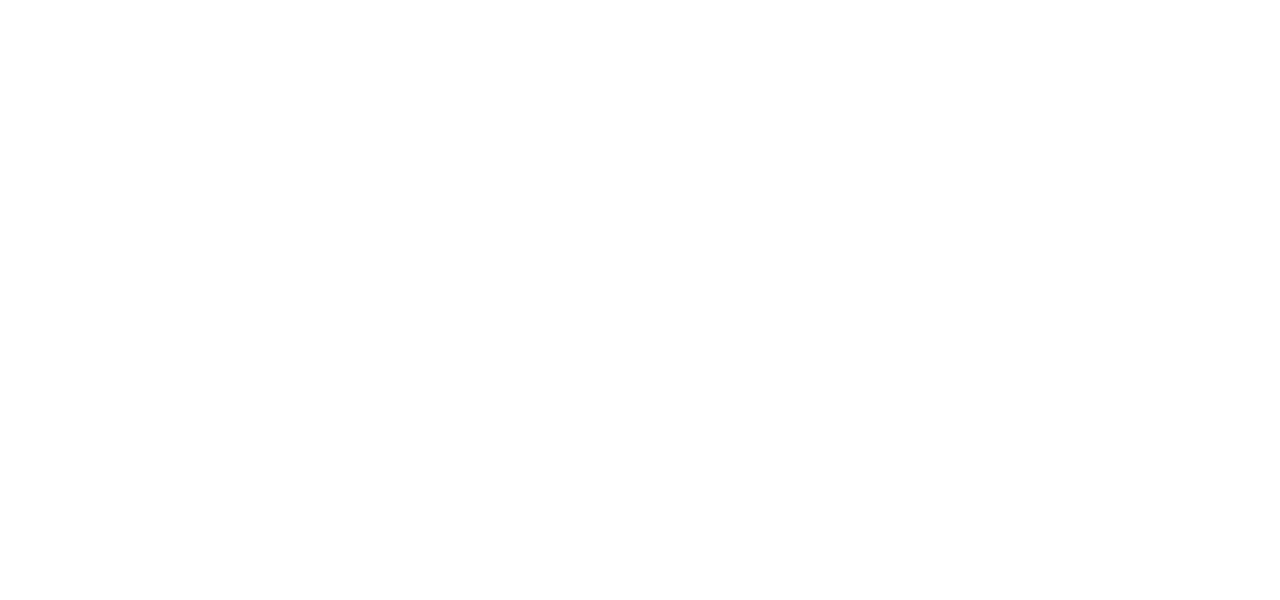
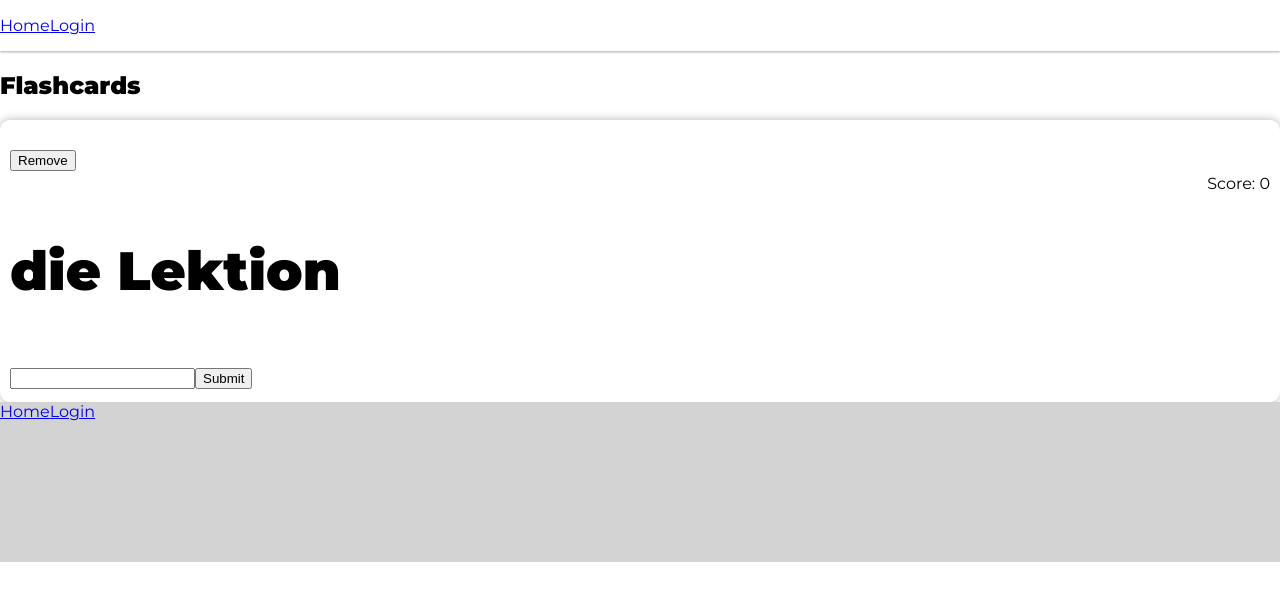
Before and after one commit to m5x5/schoolab, a Vue app in the folder frontend/: page /flashcard in a window 1280 px wide. Shown: the top 600 px of the page. Built offline with nearby package versions, Linux system fonts and the light colour scheme.

Commit message:
Add flashcard trainer

```diff
--- /dev/null
+++ b/frontend/src/components/Flashcards.vue
@@ -0,0 +1,96 @@
+<template>
+<div class="">
+  <h2>Flashcards</h2>
+  <div id="card">
+    <button @click="remove">Remove</button>
+    <p>Score: {{score}}</p>
+    <h2 id="card-title">{{title}}</h2>
+    <p id="card-text">{{input}}</p>
+    <input type="text" v-model="input">
+    <button @click="check">Submit</button>
+  </div>
+</div>
+</template>
+
+<script type="text/javascript">
+let model = {
+  spanishVocab: {
+    spanish: ['die Lektion', "un", "l\'entrée", 'le texte', 'l\'atelier', 'sur place'],
+    german: ['die Lektion', 'eins', 'der Eingang', 'der Text', 'die Werkstatt', 'vor Ort'],
+  },
+}
+// Simulated Mongodb flashcard object
+let flashcards = {
+  'animals': [
+    ['tiger', 'Tiger'],
+    ['lion', 'Löwe']
+  ],
+  'devices': [
+    ['tablet', 'Tablet'],
+    ['mobile', 'Handy']
+  ]
+}
+
+export default {
+  name: 'Flashcards',
+  data() {
+    return {
+      groups: Object.keys(flashcards),
+      input: '',
+      title: model.spanishVocab.german[0],
+      coins: 0,
+      score: 0,
+      count: 0
+    }
+  },
+  methods: {
+    check() {
+      console.log(this.input)
+      if (this.input == model.spanishVocab.spanish[this.count]) {
+        alert('true');
+        this.input = '';
+        this.count++;
+        this.coins++;
+      } else {
+        this.input = '';
+        alert('false');
+        alert('the correct answer was: ' + model.spanishVocab.spanish[this.count]);
+        this.coins--;
+      }
+      if (model.count > model.spanishVocab.german.length - 1) {
+        model.count = 0;
+      }
+    },
+    remove () {
+      model.spanishVocab.spanish.splice(this.count, 1);
+      model.spanishVocab.german.splice(this.count, 1);
+      this.count++;
+      this.render();
+    },
+    init () {
+      this.render();
+    },
+
+    render() {
+      this.score = this.coins;
+      this.title = model.spanishVocab.german[model.count];
+    }
+  }
+}
+
+</script>
+
+<style media="screen">
+#card {
+  box-shadow: 0 0 10px rgba(0, 0, 0, 0.3);
+  padding: 10px;
+  border-radius: 10px;
+  font-size: 36px;
+}
+
+p {
+  margin: 0;
+  text-align: right;
+  font-size: 2vmin;
+}
+</style>
--- /dev/null
+++ b/frontend/src/components/NotFound.vue
@@ -0,0 +1,3 @@
+<template>
+  <h1>404 - Page not found</h1>
+</template>
--- a/frontend/src/routes.js
+++ b/frontend/src/routes.js
@@ -6,7 +6,8 @@
 import LoginPage from './components/Login.vue';
 import HelpPage from './components/Home.vue';
 import BlogPage from './components/Home.vue';
-import ParentsPage from './components/Home.vue';
+import FlashcardPage from './components/Flashcards.vue';
+import NotFoundPage from './components/NotFound.vue';
 
 export const routes = [{
 		path: '/',
@@ -36,4 +37,20 @@
 			appLanding: BlogPage,
 			appFooter: Footer
 		}
-}];
+	}, {
+		path: '/flashcard',
+		components: {
+			appHeader: Header,
+			appLanding: FlashcardPage,
+			appFooter: Footer
+		}
+	},
+	{
+		path: '/not-found',
+		component: NotFoundPage
+	},
+	{
+		path: '*',
+		redirect: '/not-found'
+	},
+];
```
Also changed, not shown: 1 other file (tests, documents, lock files or other folders). Lines whose indentation alone changed are shown as unchanged.
